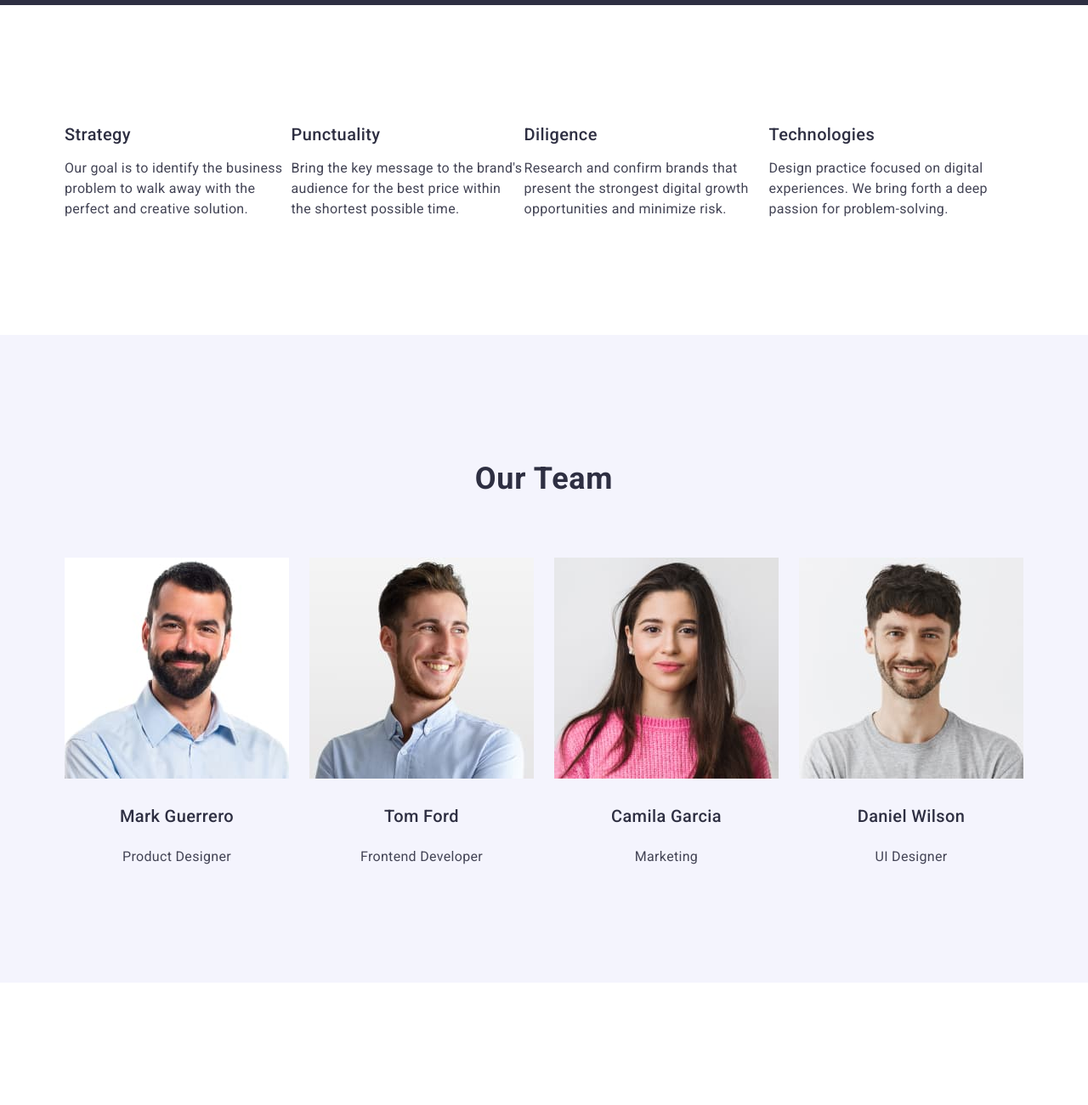
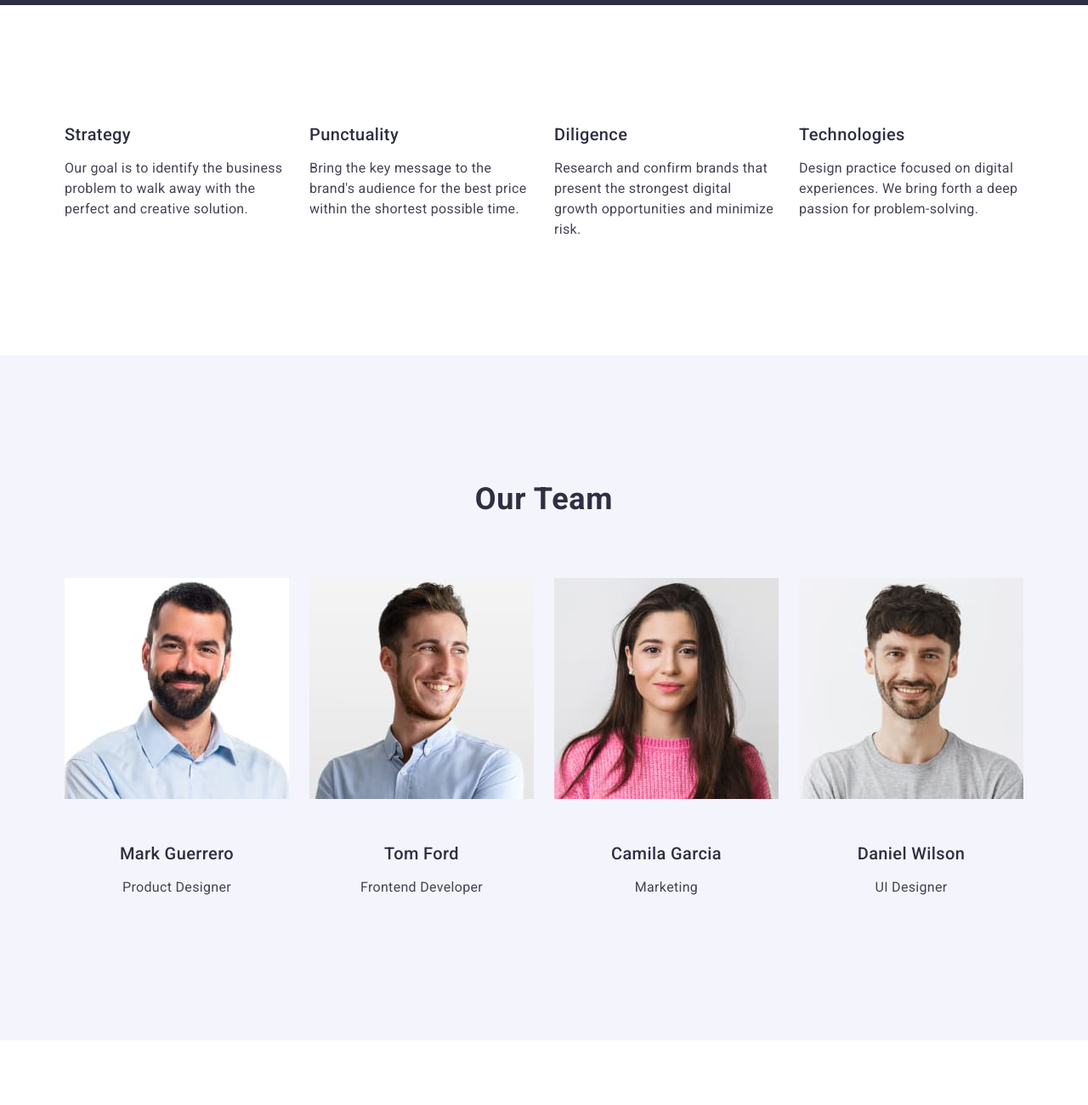
Before and after one commit to hhvolodymyrhh/goit-markup-hw-03, a plain HTML site: page index.html in a window 1280 px wide. Shown: the part 760-2060 px from the top of the page at 85% size. Drawn offline with nearby package versions, Linux system fonts and the light colour scheme.

Commit message:
edit file flex

```diff
--- a/css/styles.css
+++ b/css/styles.css
@@ -134,7 +134,7 @@ img {
     padding-top: 120px;
     padding-bottom: 120px;
 }
-.visually-hidden {
+.visually-hidden{
     position: absolute;
     width: 1px;
     height: 1px;
@@ -146,8 +146,13 @@ img {
 }
 .features-box{
     display: flex;
-    margin-right: 24px;
-
+}
+.features-list{
+margin-right: 24px;
+width: calc((100% - 72px) / 4);
+}
+.features-list:last-child {
+    margin-right: 0px;
 }
 .features-item{
     font-weight: 500;
@@ -168,7 +173,7 @@ img {
     background: #f4f4fd;
     padding-bottom: 120px;
     padding-top: 120px;
-    margin-bottom: 240px;
+
 }
 .page-item{
     font-size: 36px;
@@ -188,15 +193,18 @@ img {
     display: flex;
     flex-direction: column;
     align-items: center;
+    border-radius: 0px 0px 4px 4px;
 }
-
+.team-wrapper{
+    padding: 32px 0;
+}
 .team-item{
     font-weight: 500;
     font-size: 20px;
     line-height: 1.2;
     letter-spacing: 0.02em;
     color: #2e2f42;
-    margin-top: 32px;
+    text-align: center;
     margin-bottom: 8px;
 }
 .team-paragraf{
--- a/index.html
+++ b/index.html
@@ -11,7 +11,7 @@
     />
     <link
       rel="stylesheet"
-      href="https://cdnjs.cloudflare.com/ajax/libs/modern-normalize/2.0.0/modern-normalize.css"
+      href="https://cdnjs.cloudflare.com/ajax/libs/modern-normalize/2.0.0/modern-normalize.min.css"
     />
     <link rel="stylesheet" href="./css/styles.css" />
     <title>Document</title>
@@ -59,28 +59,28 @@
         <div class="container features-container">
           <h2 class="visually-hidden">Features</h2>
           <ul class="features-box">
-            <li>
+            <li class="features-list">
               <h3 class="features-item">Strategy</h3>
               <p class="features-paragraf">
                 Our goal is to identify the business problem to walk away with
                 the perfect and creative solution.
               </p>
             </li>
-            <li>
+            <li class="features-list">
               <h3 class="features-item">Punctuality</h3>
               <p class="features-paragraf">
                 Bring the key message to the brand's audience for the best price
                 within the shortest possible time.
               </p>
             </li>
-            <li>
+            <li class="features-list">
               <h3 class="features-item">Diligence</h3>
               <p class="features-paragraf">
                 Research and confirm brands that present the strongest digital
                 growth opportunities and minimize risk.
               </p>
             </li>
-            <li>
+            <li class="features-list">
               <h3 class="features-item">Technologies</h3>
               <p class="features-paragraf">
                 Design practice focused on digital experiences. We bring forth a
@@ -102,8 +102,10 @@
                 alt="avatar"
                 width="264"
               />
+              <div class="team-wrapper">
                 <h3 class="team-item">Mark Guerrero</h3>
                 <p class="team-paragraf">Product Designer</p>
+              </div>
             </li>
             <li class="team-list">
               <img
@@ -112,8 +114,10 @@
                 alt="avatar"
                 width="264"
               />
+              <div class="team-wrapper">
                 <h3 class="team-item">Tom Ford</h3>
                 <p class="team-paragraf">Frontend Developer</p>
+              </div>
             </li>
             <li class="team-list">
               <img
@@ -122,8 +126,10 @@
                 alt="avatar"
                 width="264"
               />
+              <div class="team-wrapper">
                 <h3 class="team-item">Camila Garcia</h3>
                 <p class="team-paragraf">Marketing</p>
+              </div>
             </li>
             <li class="team-list">
               <img
@@ -132,8 +138,10 @@
                 alt="avatar"
                 width="264"
               />
+              <div class="team-wrapper">
                 <h3 class="team-item">Daniel Wilson</h3>
                 <p class="team-paragraf">UI Designer</p>
+              </div>
             </li>
           </ul>
         </div>
```
Lines whose indentation alone changed are shown as unchanged.
